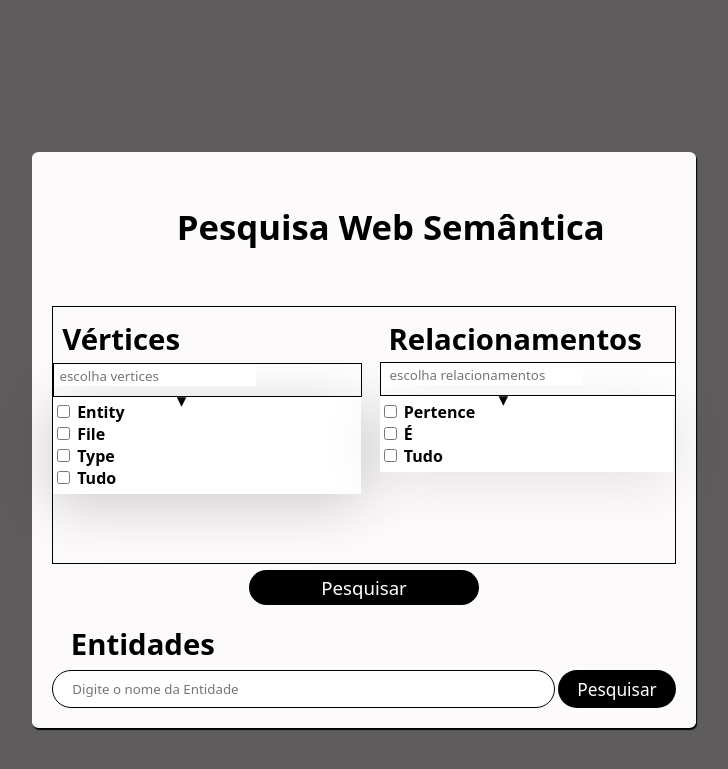
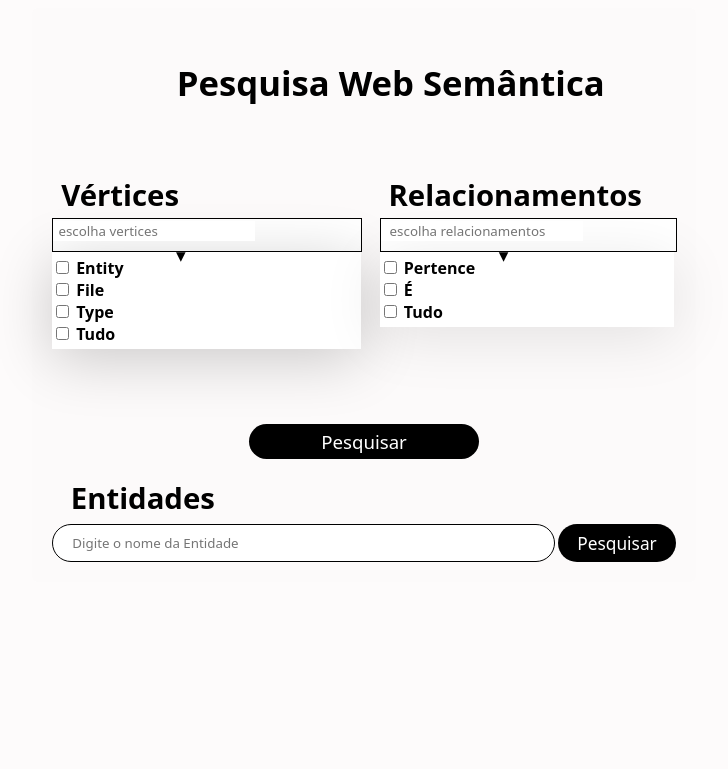
Before and after one commit to Mandree29/tcc, a Flask app: page / in a window 1280 px wide. Shown: the top 769 px of the page, without its empty margins (276-1004 px from the left). Run offline with Flask 2, Linux system fonts and the light colour scheme; data that the repository does not hold is empty.

Commit message:
removendo o bg do main

```diff
--- a/static/style.css
+++ b/static/style.css
@@ -3,7 +3,7 @@
 }
 
 body{
-    background-color: rgb(94, 92, 92);
+    background-color: rgb(253, 251, 251);
 }
 
 main{
@@ -12,9 +12,9 @@ main{
     margin-right: auto;
     width: 78dvh;
     padding: 20px;
-    margin-top: 12%;
+    /* margin-top: 12%; */
     background-color: rgb(252, 250, 250);
-    box-shadow: 1px 2px 1px black;
+    /* box-shadow: 1px 2px 1px black; */
     border-radius: 1%;
 }
 
@@ -145,7 +145,7 @@ section{
     /* margin-top: 80px; */
     align-items: center;
     justify-content: center;
-    border: 1px solid black;
+    /* border: 1px solid black; */
     padding-bottom: 5%;
     /* padding-left: 1%;
     padding-right: 1%; */
```
